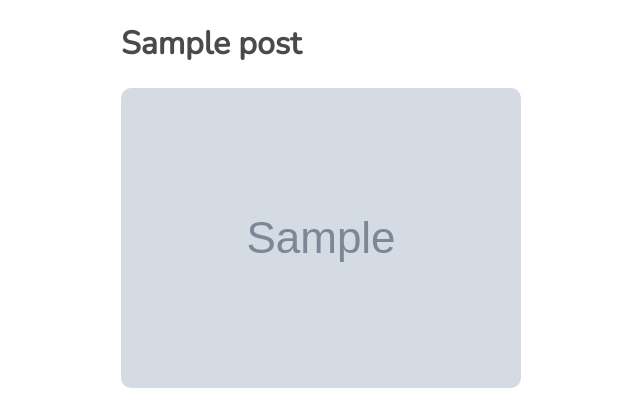
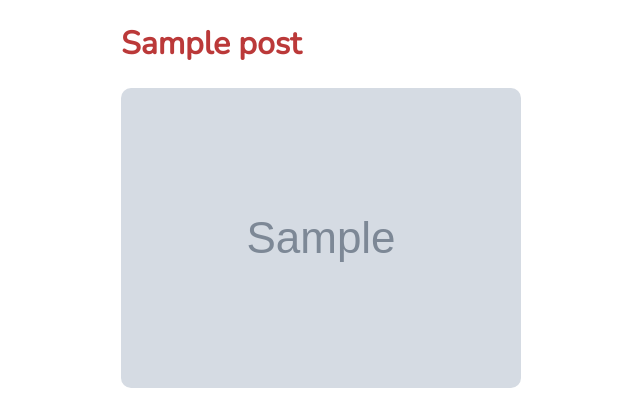
Before and after one commit to joshdaos/Wayfarer, a Django app: page /post/1/ in a window 1280 px wide. Shown: the part 75-492 px from the top of the page, without its empty margins (319-959 px from the left). Run offline with Django 3.2, Linux system fonts and the light colour scheme; a user stored in the database is signed in; tables that the repository leaves empty hold one stand-in row (values such as "Sample post"); grey boxes marked "Sample" are stand-in pictures; some libraries are stand-ins or nearby versions.

Commit message:
Modal login and sign up form tinkering

```diff
--- a/main_app/static/styles/main.css
+++ b/main_app/static/styles/main.css
@@ -143,7 +143,7 @@ body {
     font-size: xx-large;
     font-weight: bold;
     margin: 20px 0 0 0;
-    /* text-color: ; */
+    color: #bb3939;
 }
 
 .post_user {
--- a/main_app/templates/base.html
+++ b/main_app/templates/base.html
@@ -32,6 +32,12 @@
             </div>
         {% else %}
             <div class="navbar-menu navbar-end">
+                <!-- NOTE Sign in popup start-->
+
+                <!-- NOTE Sign in popup end -->
+                <!-- NOTE Register in popup start-->
+
+                <!-- NOTE Register in popup end -->
                 <a class="navbar-item" href="{% url 'login' %}">Log In</a>
                 <a class="navbar-item" href="{% url 'signup' %}">Sign Up</a>
             </div>
```
Also changed, not shown: main_app/static/images/beach-ball.jpeg (added).
